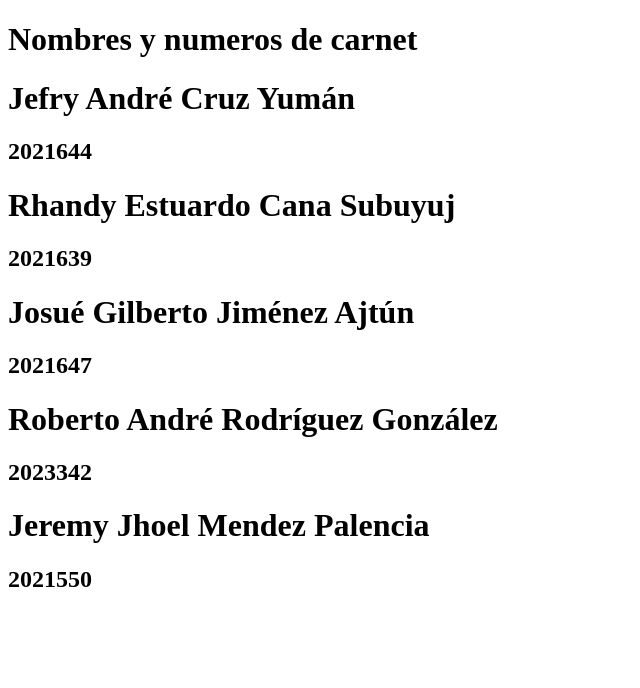
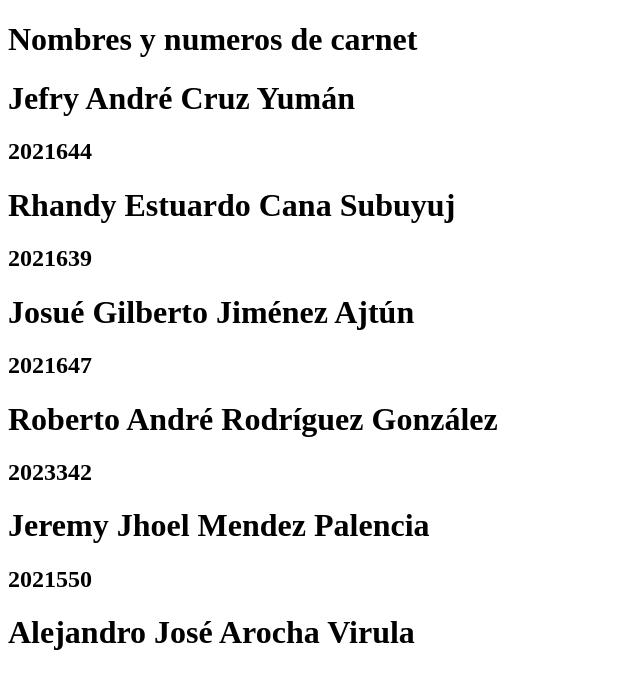
Before and after one commit to jjimenez-2021647/Laboratorio1, a plain HTML site: page index.html in a window 1280 px wide. Shown: the whole page, without its empty margins (0-640 px from the left). Drawn offline with Linux system fonts and the light colour scheme.

Commit message:
feat: Se agrego el nombre de aarocha-2024203

```diff
--- a/index.html
+++ b/index.html
@@ -17,5 +17,7 @@
     <h2>2023342</h2>
     <h1>Jeremy Jhoel Mendez Palencia</h1>
     <h2>2021550</h2>
+    <h1>Alejandro José Arocha Virula</h1>
+
 </body>
 </html>
```
